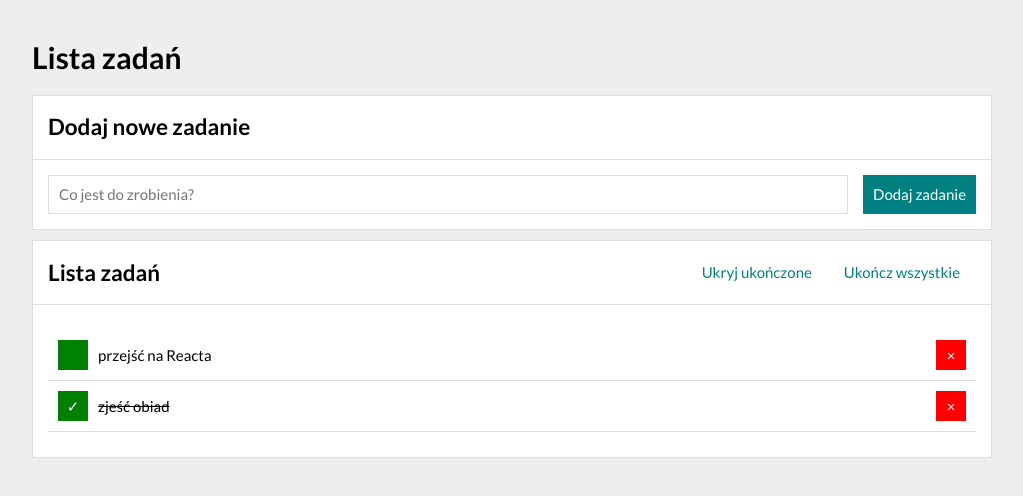
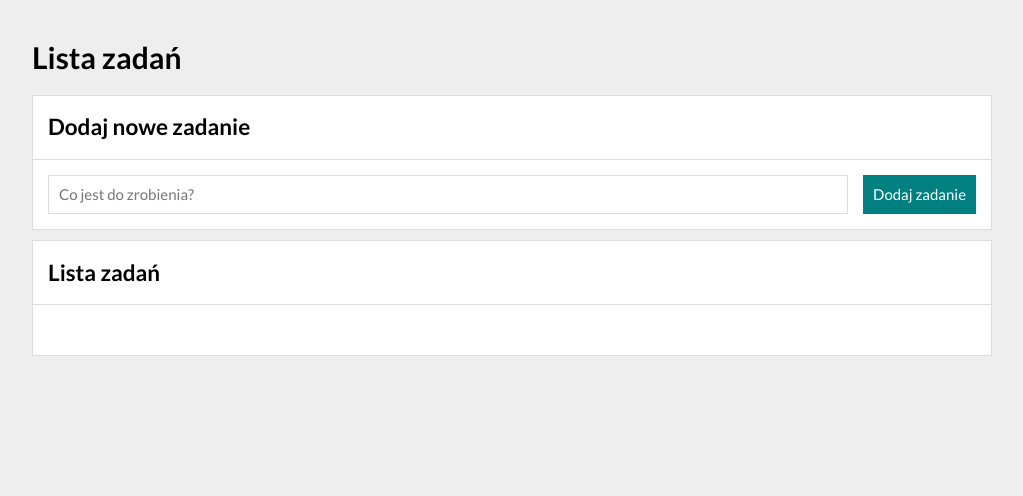
Before and after one commit to LenaNag/todo-list-react, a React (Create React App) app: page / in a window 1280 px wide. Shown: the top 496 px of the page, without its empty margins (128-1151 px from the left). Built offline with nearby package versions, Linux system fonts and the light colour scheme.

Commit message:
default tasks array updated

```diff
--- a/src/App.js
+++ b/src/App.js
@@ -8,10 +8,7 @@
 
 function App() {
   const [hideDone, setHideDone] = useState(false);
-  const [tasks, setTasks] = useState([
-    { id: 1, content: "przejść na Reacta", done: false },
-    { id: 2, content: "zjeść obiad", done: true },
-  ]);
+  const [tasks, setTasks] = useState([]);
 
   const toogleHideDone = () => {
     setHideDone(hideDone => !hideDone);
```
